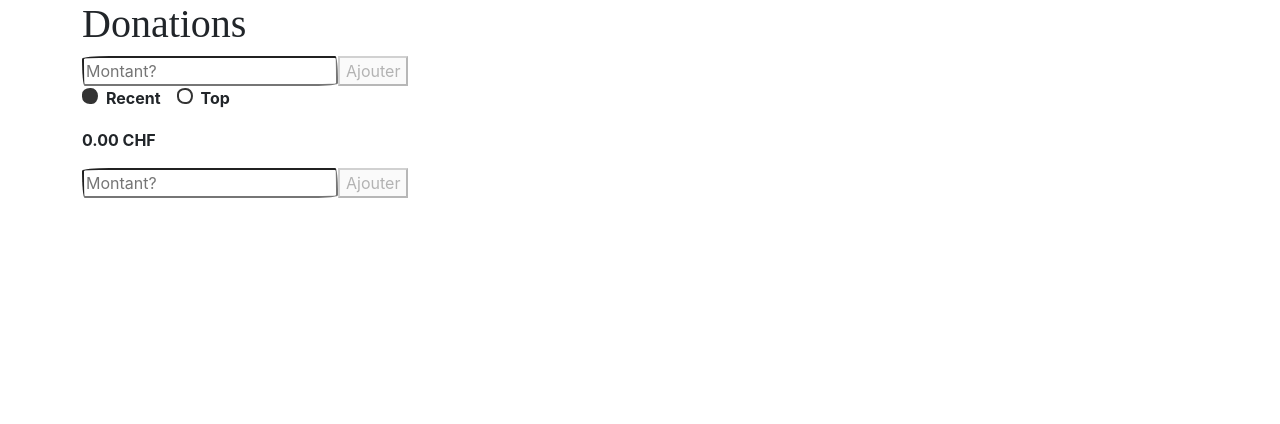
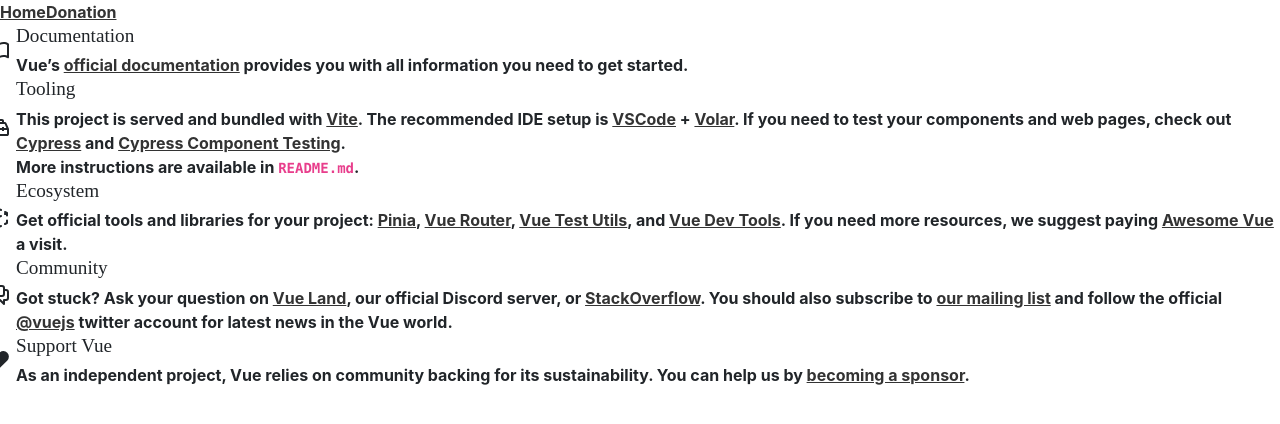
Before and after one commit to heg-web/labo-bfritscher, a Vue app: page / in a window 1280 px wide. Shown: the top 424 px of the page. Built offline with nearby package versions, Linux system fonts and the light colour scheme; a web font is replaced by a local one.

Commit message:
avec router

```diff
--- a/src/App.vue
+++ b/src/App.vue
@@ -1,87 +1,17 @@
 <template>
-    <div class="container">
-        <h1>Donations</h1>
-        <div class="row">
-            <div class="col">
-                <add-donation v-on:added="addDonation" />
-
-                <div class="form-check form-check-inline">
-                    <input class="form-check-input" type="radio" id="recent" value="recent" v-model="filter" />
-                    <label class="form-check-label" for="recent">Recent</label>
-                </div>
-                <div class="form-check form-check-inline">
-                    <input class="form-check-input" type="radio" id="top" value="top" v-model="filter" />
-                    <label class="form-check-label" for="top">Top</label>
-                </div>
-
-                <transition-group name="flip-list" tag="ul">
-                    <app-donation
-                        v-for="d in filteredDonations"
-                        v-bind:key="d.id"
-                        v-bind:donation="d"
-                        v-on:removed="removeDonation(d)"
-                    ></app-donation>
-                </transition-group>
-                <p>{{ toCHF(total) }}</p>
-
-                <add-donation v-on:added="addDonation" />
-            </div>
-        </div>
-    </div>
+    <nav>
+        <router-link to="/">Home</router-link>
+        <router-link :to="{ name: 'donations' }">Donation</router-link>
+    </nav>
+    <router-view></router-view>
 </template>
 
 <script>
-import { nanoid } from "nanoid";
-import { toCHF } from "./filters";
-import AddDonation from "./components/AddDonation.vue";
-import AppDonation from "./components/AppDonation.vue";
-
 export default {
-    components: {
-        "add-donation": AddDonation,
-        "app-donation": AppDonation
-    },
     data() {
-        return {
-            donations: [],
-            filter: "recent"
-        };
-    },
-    computed: {
-        total() {
-            return this.donations.reduce((total, donation) => total + donation.amount, 0);
-        },
-        sortedByRecent() {
-            return this.donations;
-        },
-        sortedByTop() {
-            return [...this.donations].sort((a, b) => b.amount - a.amount);
-        },
-        filteredDonations() {
-            return this.filter === "recent" ? this.sortedByRecent : this.sortedByTop;
-        }
-    },
-    methods: {
-        addDonation(amount) {
-            this.donations.push({
-                id: nanoid(),
-                amount: amount
-            });
-        },
-        removeDonation(donation) {
-            const index = this.donations.findIndex((d) => d.id === donation.id);
-            this.donations.splice(index, 1);
-        },
-        toCHF
+        return {};
     }
 };
 </script>
 
-<style>
-img {
-    width: 20px;
-}
-li {
-    list-style-type: none;
-}
-</style>
+<style></style>
--- a/src/router/index.js
+++ b/src/router/index.js
@@ -1,13 +1,19 @@
-import { createRouter, createWebHistory } from "vue-router";
+import { createRouter, createWebHashHistory } from "vue-router";
 import HomeView from "../views/HomeView.vue";
+import DonationView from "../views/DonationView.vue";
 
 const router = createRouter({
-    history: createWebHistory(import.meta.env.BASE_URL),
+    history: createWebHashHistory(import.meta.env.BASE_URL),
     routes: [
         {
             path: "/",
             name: "home",
             component: HomeView
+        },
+        {
+            path: "/donations",
+            name: "donations",
+            component: DonationView
         },
         {
             path: "/about",
```
